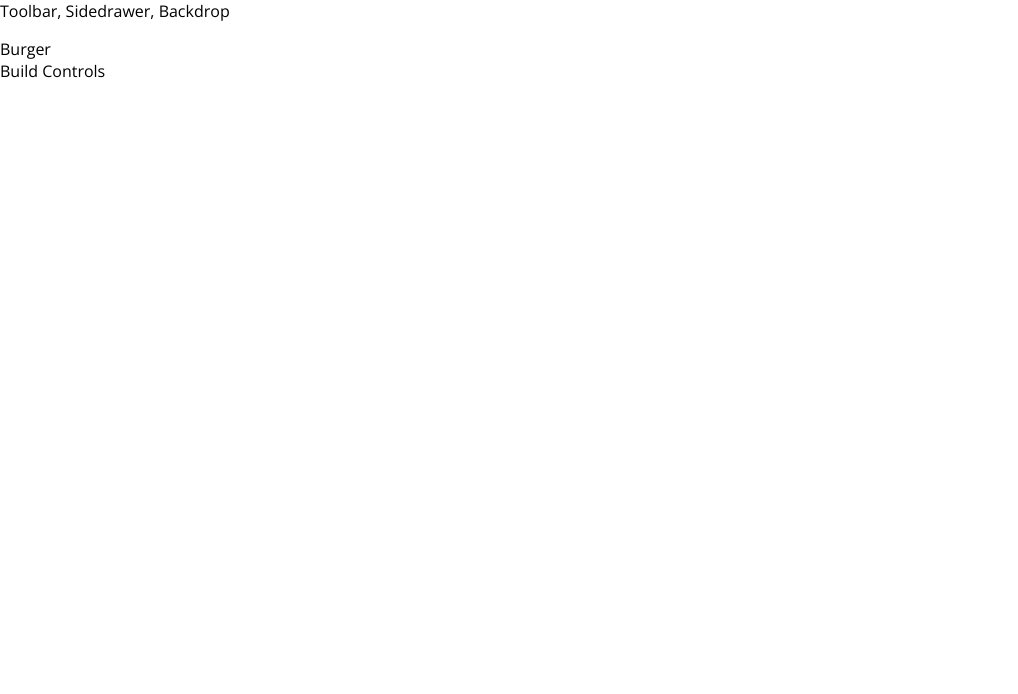
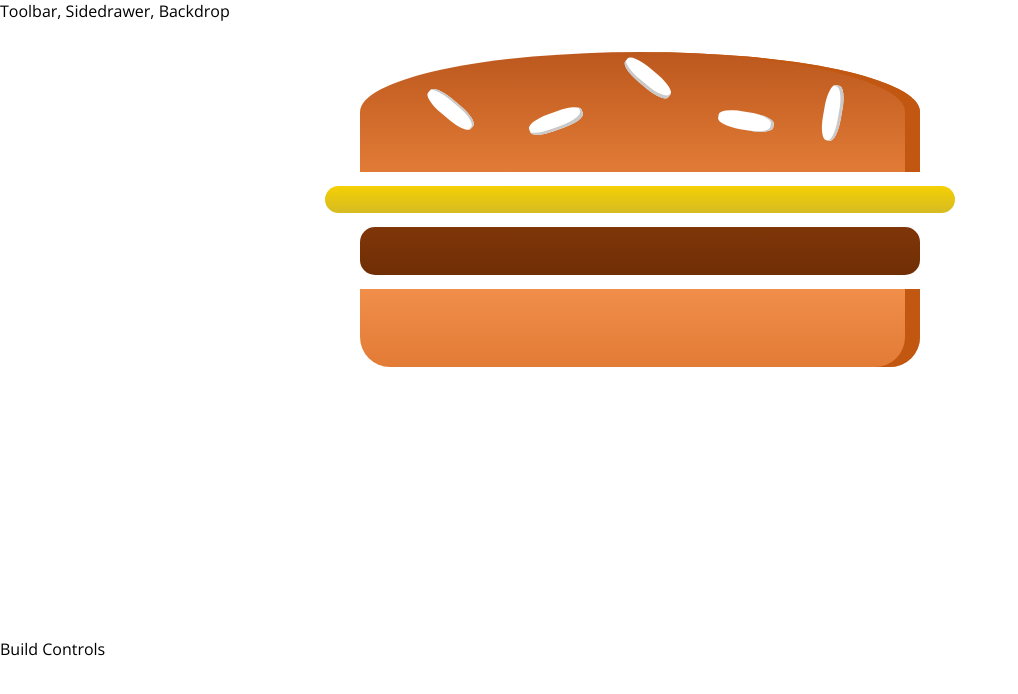
Before and after one commit to mihai-robu/burger-builder, a React (Create React App) app: page / in a window 1280 px wide. Shown: the top 694 px of the page, without its empty margins (0-1018 px from the left). Built offline with nearby package versions, Linux system fonts and the light colour scheme.

Commit message:
Lesson 8.128 burger shows on screen

```diff
--- a/src/components/Burger/Burger.js
+++ b/src/components/Burger/Burger.js
@@ -0,0 +1,16 @@
+import React from 'react';
+import BurgerIngredient from './BurgerIngredient/BurgerIngredient';
+import classes from './Burger.module.css';
+
+const burger = (props) => {
+    return (
+        <div className={classes.Burger}>
+            <BurgerIngredient type='bread-top' />
+            <BurgerIngredient type='cheese' />
+            <BurgerIngredient type='meat' />
+            <BurgerIngredient type='bread-bottom' />
+        </div>
+    );
+};
+
+export default burger;
--- /dev/null
+++ b/src/components/Burger/Burger.module.css
@@ -0,0 +1,30 @@
+.Burger {
+    width: 100%;
+    margin: auto;
+    height: 250px;
+    overflow: scroll;
+    text-align: center;
+    font-weight: bold;
+    font-size: 1.2rem;
+}
+
+@media (min-width: 500) and (min-width: 400) {
+    .Burger {
+        width: 450px;
+        height: 300px;
+    }
+}
+
+@media (min-width: 500) and (min-width: 401) {
+    .Burger {
+        width: 450px;
+        height: 400px;
+    }
+}
+
+@media (min-width: 1000px) and (min-width: 700px) {
+    .Burger {
+        width: 700px;
+        height: 600px;
+    }
+}
--- a/src/components/Burger/BurgerIngredient/BurgerIngredient.js
+++ b/src/components/Burger/BurgerIngredient/BurgerIngredient.js
@@ -3,17 +3,19 @@
 import classes from './BurgerIngredient.module.css';
 
 class BurgerIngredient extends Component {
+
+    render () {
         let ingredient = null;
 
-    switch(props.type) {
+        switch(this.props.type) {
             case('bread-bottom'):
                 ingredient = <div className={classes.BreadBottom}></div>;
                 break;
             case('bread-top'):
                 ingredient = (
                     <div className={classes.BreadTop}>
-                    <div>className={classes.Seeds1}</div>
-                    <div>className={classes.Seeds2}</div>
+                        <div className={classes.Seeds1}></div>
+                        <div className={classes.Seeds2}></div>
                     </div>
                 );
                 break;
@@ -35,4 +37,10 @@
         return ingredient;
     }
 
+}
+
+BurgerIngredient.propTypes = {
+    type: PropTypes.string.isRequired
+};
+
 export default BurgerIngredient;
--- a/src/containers/BurgerBuilder/BurgerBuilder.js
+++ b/src/containers/BurgerBuilder/BurgerBuilder.js
@@ -1,12 +1,13 @@
 import React, { Component } from "react";
 import Aux from '../../hoc/Aux';
+import Burger from '../../components/Burger/Burger';
 
 class BurgerBuilder extends Component {
 
     render() {
         return (
             <Aux>
-                <div>Burger</div>
+                <Burger />
                 <div>Build Controls</div>
             </Aux>
         );
```
Lines whose indentation alone changed are shown as unchanged.
